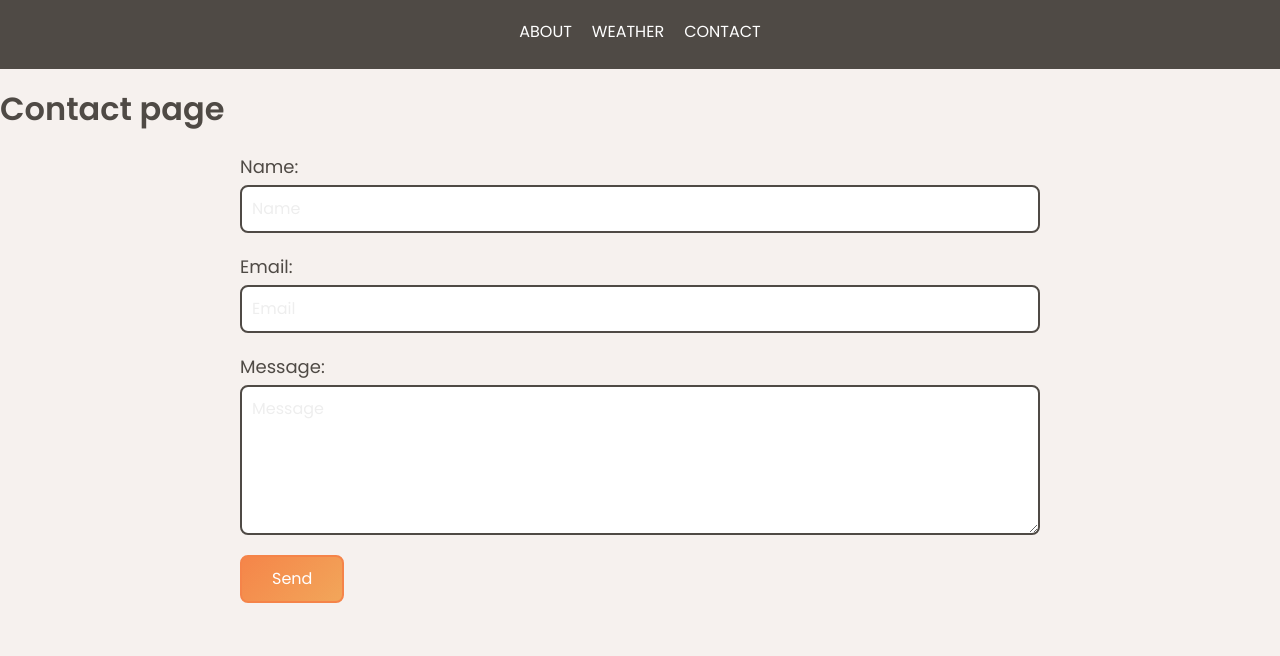
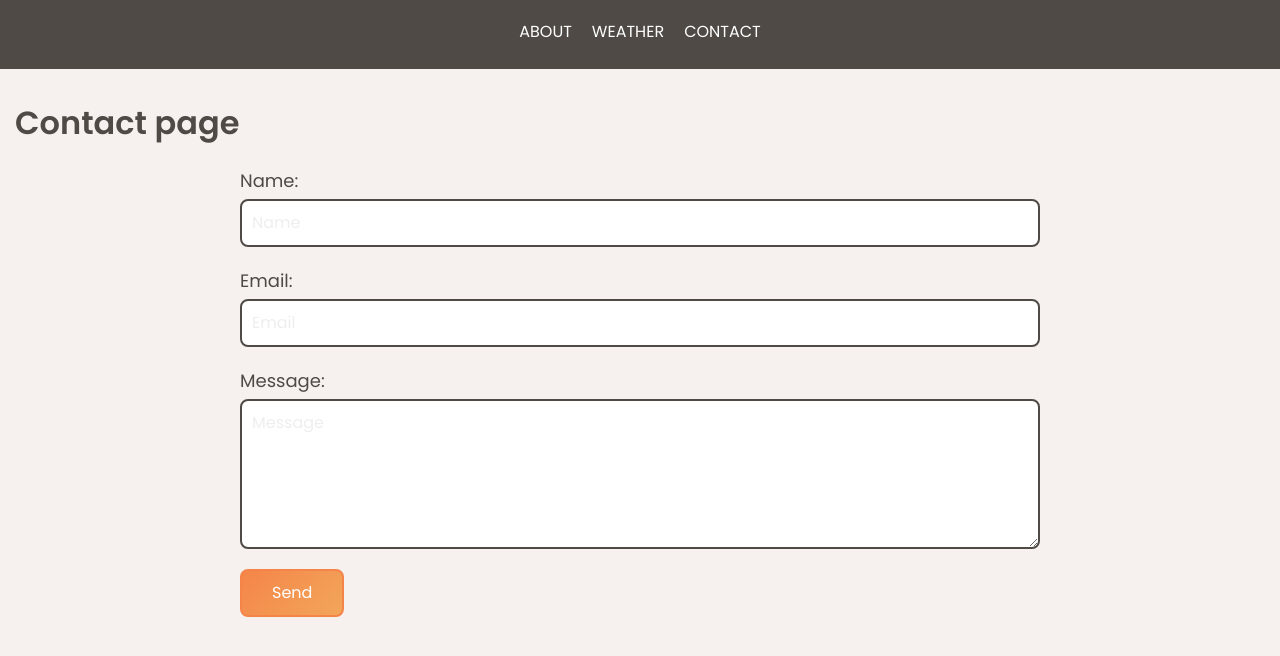
Before and after one commit to gotduss/react-weather-app, a React (Create React App) app: page /contact in a window 1280 px wide. Shown: the top 656 px of the page. Built offline with nearby package versions, Linux system fonts and the light colour scheme; no server answers.

Commit message:
add github actions

```diff
--- a/src/components/App/App.css
+++ b/src/components/App/App.css
@@ -31,3 +31,10 @@ a:hover {
 ::placeholder {
   color: #EEE;
 }
+
+.container {
+  max-width: 1300px;
+  margin: 30px auto;
+  padding-left: 15px;
+  padding-right: 15px;
+}
--- a/src/components/CurrentWeather/HourlyWeather/styles.css
+++ b/src/components/CurrentWeather/HourlyWeather/styles.css
@@ -1,6 +1,5 @@
 .hourly-weather {
   max-width: 800px;
-  margin: 0 auto;
   background-color: #FFF;
   border-radius: 0 0 8px 8px;
 }
--- a/src/components/CurrentWeather/styles.css
+++ b/src/components/CurrentWeather/styles.css
@@ -1,7 +1,6 @@
 .current-weather-card {
   position: relative;
   max-width: 800px;
-  margin: 0 auto;
   padding: 30px;
   /* background: rgb(245,133,73);
   background: linear-gradient(135deg, rgba(245,133,73,1) 0%, rgba(242,166,90,1) 100%); */
--- a/src/components/Pages/About.js
+++ b/src/components/Pages/About.js
@@ -7,7 +7,9 @@ const About = () => {
         <>
             <Header />
             <main>
-                <h1>About page</h1>
+                <div className="container">
+                    <h1>About page</h1>
+                </div>
             </main>
         </>
     )
--- a/src/components/Pages/Contact.js
+++ b/src/components/Pages/Contact.js
@@ -8,8 +8,10 @@ const Contact = () => {
         <>
             <Header />
             <main>
-                <h1>Contact page</h1>
-                <ContactForm />
+                <div className="container">
+                    <h1>Contact page</h1>
+                    <ContactForm />
+                </div>
             </main>
         </>
     )
--- a/src/components/Pages/Error.js
+++ b/src/components/Pages/Error.js
@@ -7,8 +7,10 @@ const Error = () => {
         <>
             <Header />
             <main>
-                <h1>404 Error - Not found page</h1>
-                <p>Uh oh, that page doesn't exist.</p>
+                <div className="container">
+                    <h1>404 Error - Not found page</h1>
+                    <p>Uh oh, that page doesn't exist.</p>
+                </div>
             </main>
         </>
     )
--- a/src/components/Pages/Weather.js
+++ b/src/components/Pages/Weather.js
@@ -8,8 +8,10 @@ const Weather = () => {
         <>
             <Header />
             <main>
-                <h1>Weather</h1>
-                <WeatherCard />
+                <div className="container">
+                    <h1>Weather</h1>
+                    <WeatherCard />
+                </div>
             </main>
         </>
     )
--- a/src/components/WeatherCard/index.js
+++ b/src/components/WeatherCard/index.js
@@ -93,6 +93,7 @@ const WeatherCard = () => {
         <p className="error-message">{currentWeatherData.errorMessage}</p>
       ) : (
         <>
+          <div className="col-left">
             <section className="location-search">
               <SearchForm onSubmit={handleSearchSubmit} />
             </section>
@@ -125,6 +126,10 @@ const WeatherCard = () => {
                 )}
               </Carousel>)}
             </section>
+          </div>
+          <div className="col-right">
+            <h2>col-right</h2>
+          </div>
         </>
       )}
     </>
```
Also changed, not shown: 1 other file (tests, documents, lock files or other folders). Lines whose indentation alone changed are shown as unchanged.
